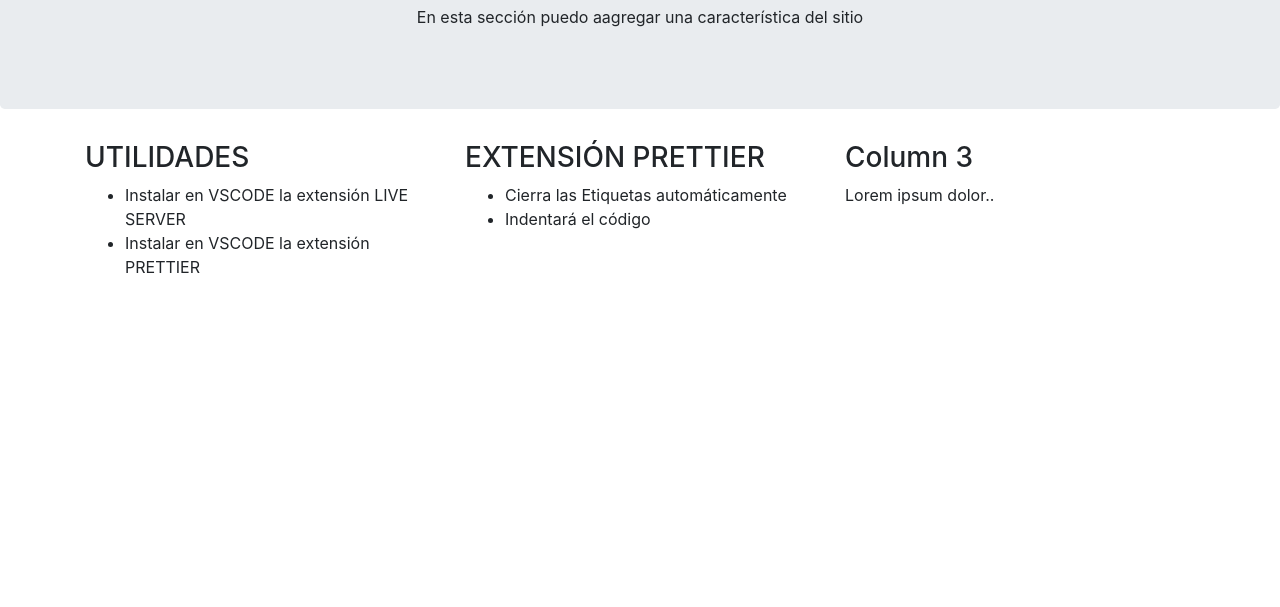
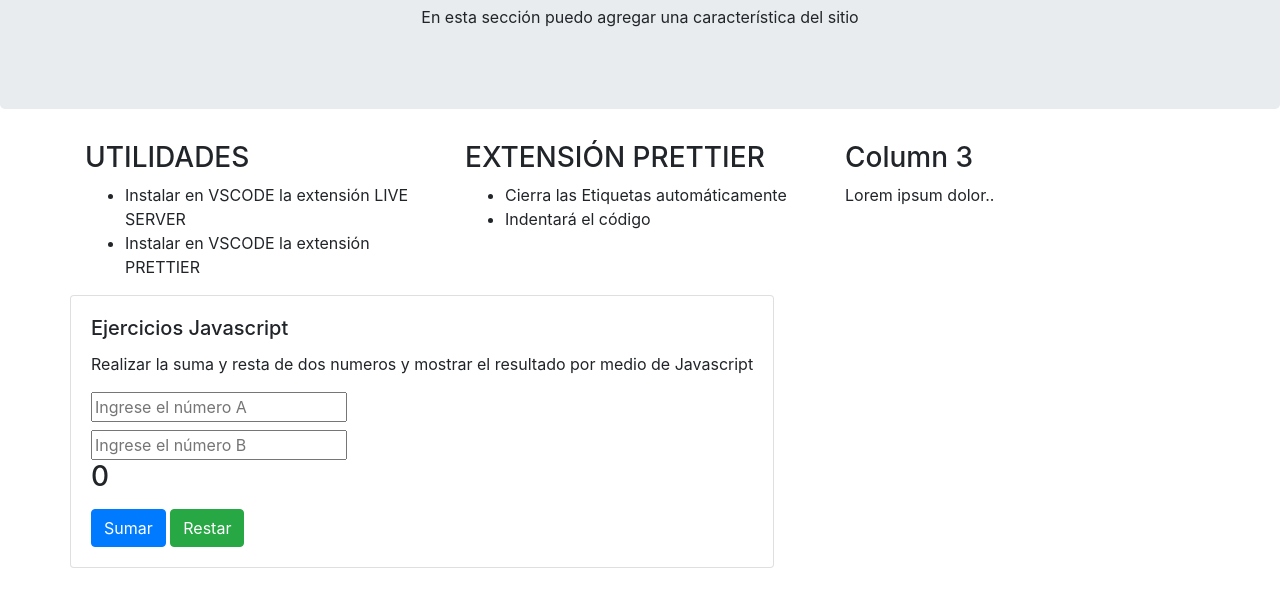
Before and after one commit to xbox360colombia/xbox360colombia.github.io, a plain HTML site: page index.html in a window 1280 px wide. Shown: the part 115-722 px from the top of the page. Drawn offline with nearby package versions, Linux system fonts and the light colour scheme.

Commit message:
suma y resta

```diff
--- a/index.html
+++ b/index.html
@@ -2,7 +2,7 @@
 <html lang="es">
   <head>
     <!-- Etiquetas <meta> obligatorias para Bootstrap -->
-    <meta charset="utf-8"/>
+    <meta charset="utf-8" />
     <meta
       name="viewport"
       content="width=device-width, initial-scale=1, shrink-to-fit=no"
@@ -22,7 +22,7 @@
   <body>
     <div class="jumbotron text-center">
       <h1>TITULO DE CABECERA SITIO WEB</h1>
-    <p>En esta sección puedo aagregar una característica del sitio</p>
+      <p>En esta sección puedo agregar una característica del sitio</p>
     </div>
 
     <div class="container">
@@ -46,6 +46,20 @@
           <p>Lorem ipsum dolor..</p>
         </div>
       </div>
+      <div class="row">
+          <div class="card">
+
+            <div class="card-body">
+              <h5 class="card-title">Ejercicios Javascript</h5>
+              <p class="card-text">Realizar la suma y resta de dos numeros y mostrar el resultado por medio de Javascript</p>
+              <div class="mt-2"><input type="number" id="A" placeholder="Ingrese el número A"></div>
+              <div class="mt-2"><input type="number" id="B" placeholder="Ingrese el número B"></div>
+              <div> <h3 id="resultado">0</span></h3>
+
+              <a href="#" id="botonsumar" class="btn btn-primary mt-2" onclick="leerdatos('suma')">Sumar</a>
+              <a href="#" id="botonrestar" class="btn btn-success mt-2" onclick="leerdatos('resta')">Restar</a>
+            </div>
+      </div>
     </div>
 
     <!-- Enlazando el JavaScript de Bootstrap -->
@@ -64,5 +78,8 @@
       integrity="sha384-JjSmVgyd0p3pXB1rRibZUAYoIIy6OrQ6VrjIEaFf/nJGzIxFDsf4x0xIM+B07jRM"
       crossorigin="anonymous"
     ></script>
+    <script src="script.js" type="text/javascript"></script>
+
+
   </body>
 </html>
--- /dev/null
+++ b/script.js
@@ -0,0 +1,16 @@
+var A = 0;
+var B = 0;
+function leerdatos(operacion) {
+  A = document.getElementById("A").value;
+  B = document.getElementById("B").value;
+
+  if (operacion == "suma") {
+    document.getElementById("resultado").textContent =
+      parseInt(A) + parseInt(B);
+  }
+
+  if (operacion == "resta") {
+    document.getElementById("resultado").textContent =
+      parseInt(A) - parseInt(B);
+  }
+}
```
Lines whose indentation alone changed are shown as unchanged.
